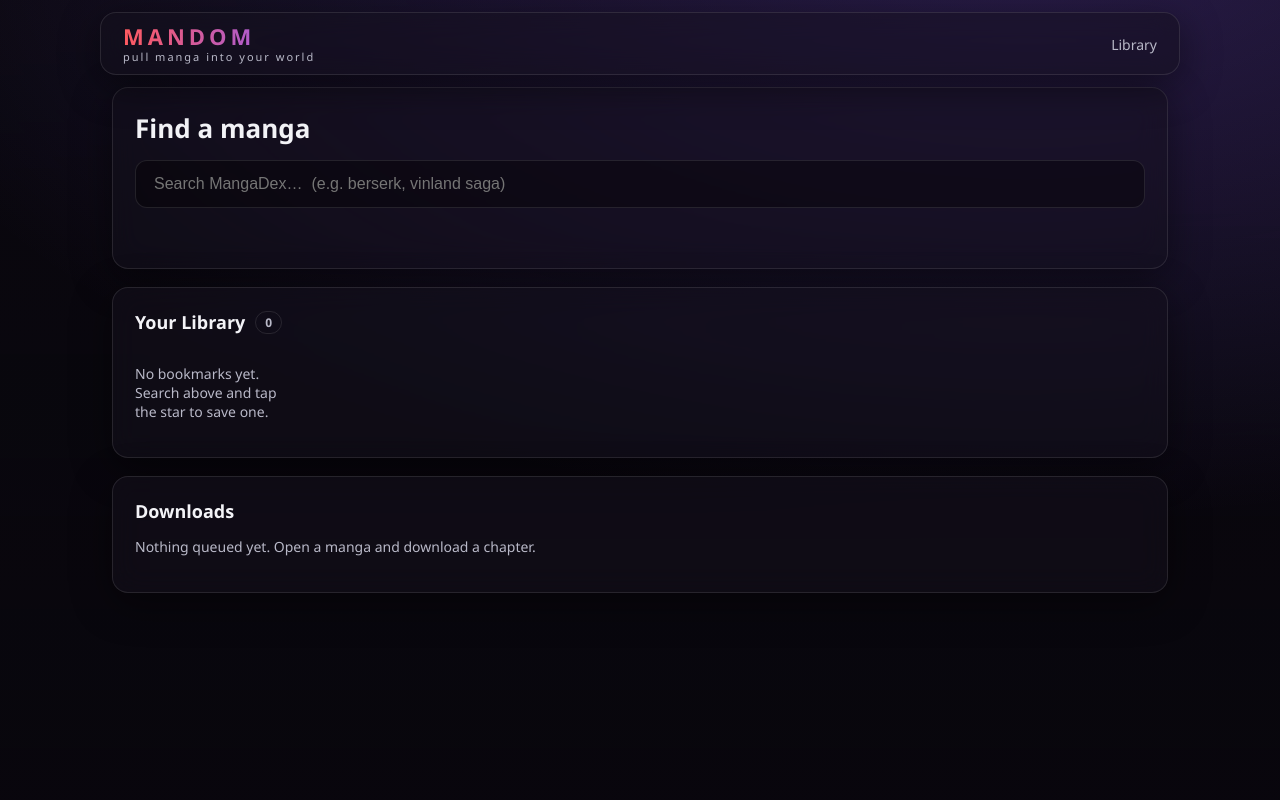
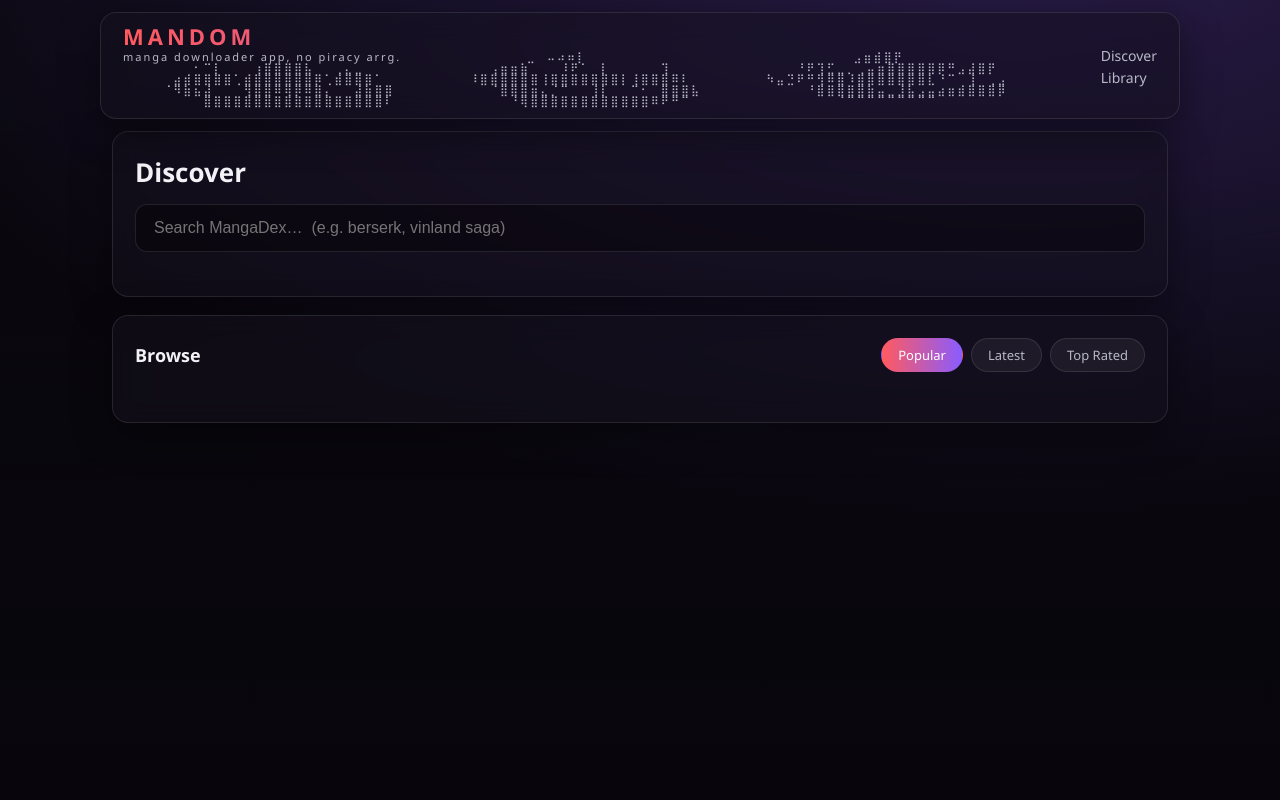
Before and after one commit to gcelikmasat/MANDOM, a FastAPI app: page / in a window 1280 px wide. Run offline with FastAPI, Linux system fonts and the light colour scheme; data that the repository does not hold is empty.

Commit message:
Add Discover (browse) home page + dedicated Library page
- Home page is now a MangaDex-style browsable shelf: Popular / Latest /
  Top Rated tabs via a new provider.browse(), plus live search
- Move bookmarks to their own /library page; nav gains Discover + Library
- Refactor cards into reusable _manga_card / _grid partials
- Tab active-state JS; chip styling

Verified live: 32-card popular grid with covers, tab switching, search,
bookmark toggle flowing into the Library page.

Co-Authored-By: Claude Opus 4.8 <noreply@anthropic.com>

```diff
--- a/app/providers/mangadex.py
+++ b/app/providers/mangadex.py
@@ -22,8 +22,17 @@ from app.services.ratelimit import RateLimiter
 API_BASE = "https://api.mangadex.org"
 UPLOADS_BASE = "https://uploads.mangadex.org"
 
-# Include every rating so anything the user legitimately reads is findable.
+# Include every rating so anything the user legitimately reads is findable via search.
 CONTENT_RATINGS = ["safe", "suggestive", "erotica", "pornographic"]
+# The browsable home shelf stays a bit tamer than raw search.
+BROWSE_RATINGS = ["safe", "suggestive", "erotica"]
+
+# Sort options for the home/discover shelf -> MangaDex order params.
+BROWSE_ORDERS = {
+    "popular": ("followedCount", "desc"),
+    "latest": ("latestUploadedChapter", "desc"),
+    "rating": ("rating", "desc"),
+}
 
 _RETRYABLE_STATUS = {429, 500, 502, 503, 504}
 
@@ -98,6 +107,25 @@ class MangaDexProvider:
                 "contentRating[]": CONTENT_RATINGS,
                 "availableTranslatedLanguage[]": [language],
                 "order[relevance]": "desc",
+            },
+        )
+        return [self._to_summary(item) for item in data.get("data", [])]
+
+    async def browse(
+        self, *, sort: str = "popular", language: str = "en", limit: int = 32, offset: int = 0
+    ) -> list[MangaSummary]:
+        """A discover shelf: top manga by popularity / recency / rating."""
+        field, direction = BROWSE_ORDERS.get(sort, BROWSE_ORDERS["popular"])
+        data = await self._get(
+            "/manga",
+            {
+                "limit": limit,
+                "offset": offset,
+                "includes[]": ["cover_art"],
+                "contentRating[]": BROWSE_RATINGS,
+                "availableTranslatedLanguage[]": [language],
+                "hasAvailableChapters": "true",
+                f"order[{field}]": direction,
             },
         )
         return [self._to_summary(item) for item in data.get("data", [])]
--- a/app/web/server.py
+++ b/app/web/server.py
@@ -75,11 +75,26 @@ def _bookmarked_ids() -> set[str]:
 # ---- pages ---------------------------------------------------------------
 
 @app.get("/", response_class=HTMLResponse)
-async def index(request: Request):
+async def home(request: Request):
+    return TEMPLATES.TemplateResponse(request, "home.html", {})
+
+
+@app.get("/library", response_class=HTMLResponse)
+async def library_page(request: Request):
     with get_session() as s:
         library = s.execute(select(Bookmark).order_by(Bookmark.created_at.desc())).scalars().all()
+    return TEMPLATES.TemplateResponse(request, "library.html", {"library": library})
+
+
+@app.get("/browse", response_class=HTMLResponse)
+async def browse(request: Request, sort: str = "popular"):
+    results = await app.state.provider.browse(
+        sort=sort, language=app.state.cfg.language, limit=32
+    )
     return TEMPLATES.TemplateResponse(
-        request, "index.html", {"library": library}
+        request, "partials/_grid.html",
+        {"results": results, "bookmarked": _bookmarked_ids(),
+         "empty": "Nothing to show right now."},
     )
 
 
@@ -87,11 +102,12 @@ async def index(request: Request):
 async def search(request: Request, q: str = ""):
     q = q.strip()
     if not q:
-        return HTMLResponse('<p class="hint">Type a title and hit search.</p>')
+        return HTMLResponse("")
     results = await app.state.provider.search(q, language=app.state.cfg.language, limit=18)
     return TEMPLATES.TemplateResponse(
-        request, "partials/_results.html",
-        {"results": results, "bookmarked": _bookmarked_ids()},
+        request, "partials/_grid.html",
+        {"results": results, "bookmarked": _bookmarked_ids(),
+         "empty": "No results. Try another title."},
     )
 
 
--- a/app/web/static/app.js
+++ b/app/web/static/app.js
@@ -1,3 +1,9 @@
+// Browse tab active-state toggle.
+function setActive(btn) {
+  btn.parentElement.querySelectorAll(".chip").forEach((c) => c.classList.remove("is-active"));
+  btn.classList.add("is-active");
+}
+
 // Shuffling wallpaper background. Drop images into the project's wallpapers/
 // folder and they rotate here. Falls back to the CSS gradient if empty.
 (function () {
--- a/app/web/static/styles.css
+++ b/app/web/static/styles.css
@@ -65,6 +65,18 @@ h1 { margin: 0 0 14px; font-size: 26px; }
 h2 { margin: 0 0 14px; font-size: 18px; display: flex; align-items: center; gap: 10px; }
 .count { font-size: 12px; color: var(--muted); border: 1px solid var(--line); border-radius: 999px; padding: 2px 9px; }
 
+.panel-head { display: flex; align-items: center; justify-content: space-between; gap: 14px; flex-wrap: wrap; margin-bottom: 6px; }
+.panel-head h2 { margin: 0; }
+.tabs { display: flex; gap: 8px; }
+.chip {
+  font-family: inherit; cursor: pointer; font-size: 13px; color: var(--muted);
+  background: rgba(255,255,255,0.05); border: 1px solid var(--line); border-radius: 999px; padding: 7px 16px;
+  transition: all .15s;
+}
+.chip:hover { color: var(--ink); background: rgba(255,255,255,0.10); }
+.chip.is-active { color: #fff; background: linear-gradient(90deg, var(--accent), var(--accent-2)); border-color: transparent; }
+.nav-link.active { color: var(--ink); }
+
 .search {
   width: 100%; padding: 14px 18px; font-size: 16px; color: var(--ink);
   background: rgba(0,0,0,0.35); border: 1px solid var(--line); border-radius: 12px; outline: none;
--- a/app/web/templates/base.html
+++ b/app/web/templates/base.html
@@ -14,10 +14,26 @@
   <header class="topbar glass">
     <a href="/" class="brand">
       <span class="brand-mark">MANDOM</span>
-      <span class="brand-sub">pull manga into your world</span>
+      <span class="brand-sub">manga downloader app, no piracy arrg.
+⠀⠀⠀⠀⠀⠀⠀⠀⠀⠀⠀⠀⣀⠀⠤⠴⠶⡇⠀⠀⠀⠀⠀⠀⠀⠀⠀⠀⠀⠀
+⠀⠀⠀⠀⠀⠀⠀⠀⠀⠀⠀⠀⠀⠀⣠⣶⣾⣿⡟⠀⠀⠀⠀⠀⠀⠀⠀⠀⠀⠀
+⠀⠀⠀⠀⠀⠀⠀⠂⠉⡇⠀⠀⠀⢰⣿⣿⣿⣿⣧⠀⠀⢀⣄⣀⠀⠀⠀⠀⠀⠀
+⠀⠀⠀⠀⠀⠀⢠⣶⣶⣷⠀⠀⠀⠸⠟⠁⠀⡇⠀⠀⠀⠀⠀⢹⠀⠀⠀⠀⠀⠀
+⠀⠀⠀⠀⠀⠀⠘⠟⢹⣋⣀⡀⢀⣤⣶⣿⣿⣿⣿⣿⡿⠛⣠⣼⣿⡟⠀⠀⠀⠀
+⠀⠀⠀⠀⠀⣴⣾⣿⣿⣿⣿⢁⣾⣿⣿⣿⣿⣿⣿⡿⢁⣾⣿⣿⣿⠁⠀⠀⠀⠀
+⠀⠀⠀⠀⠸⣿⣿⣿⣿⣿⣿⢸⣿⣿⣿⣿⣿⣿⣿⡇⢸⣿⣿⣿⠿⠇⠀⠀⠀⠀
+⠀⠀⠀⠳⣤⣙⠟⠛⢻⠿⣿⠸⣿⣿⣿⣿⣿⣿⣿⣇⠘⠉⠀⢸⠀⢀⣠⠀⠀⠀
+⠀⠀⠀⠀⠈⠻⣷⣦⣼⠀⠀⠀⢻⣿⣿⠿⢿⡿⠿⣿⡄⠀⠀⣼⣷⣿⣿⠀⠀⠀
+⠀⠀⠀⠀⠀⠀⠈⣿⣿⣿⣶⣄⡈⠉⠀⠀⢸⡇⠀⠀⠉⠂⠀⣿⣿⣿⣧⠀⠀⠀
+⠀⠀⠀⠀⠀⠀⠀⠘⣿⣿⣿⣿⣿⣷⣤⣀⣸⣧⣠⣤⣴⣶⣾⣿⣿⣿⡿⠀⠀⠀
+⠀⠀⠀⠀⠀⠀⠀⠀⣿⣿⣿⣿⣿⣿⣿⣿⣿⣿⣿⣿⣿⣿⣿⣿⣿⣿⠇⠀⠀⠀
+⠀⠀⠀⠀⠀⠀⠀⠀⠘⢿⣿⣿⣿⣿⣿⣿⣿⣿⣿⣿⣿⣿⠿⠟⠛⠉⠀⠀⠀⠀
+⠀⠀⠀⠀⠀⠀⠀⠀⠀⠀⠈⠉⠉⠉⠉⠉⠉⠉⠉⠉⠀⠀⠀⠀⠀⠀⠀⠀⠀⠀
+      </span>
     </a>
     <nav>
-      <a href="/" class="nav-link">Library</a>
+      <a href="/" class="nav-link">Discover</a>
+      <a href="/library" class="nav-link">Library</a>
     </nav>
   </header>
 
--- /dev/null
+++ b/app/web/templates/home.html
@@ -0,0 +1,38 @@
+{% extends "base.html" %}
+{% block content %}
+
+<section class="hero glass">
+  <h1>Discover</h1>
+  <input
+    class="search"
+    type="search"
+    name="q"
+    placeholder="Search MangaDex&hellip;  (e.g. berserk, vinland saga)"
+    autocomplete="off"
+    hx-get="/search"
+    hx-trigger="keyup changed delay:400ms, search"
+    hx-target="#results"
+    hx-indicator="#search-spin">
+  <span id="search-spin" class="spin htmx-indicator">searching&hellip;</span>
+  <div id="results"></div>
+</section>
+
+<section class="panel glass">
+  <div class="panel-head">
+    <h2>Browse</h2>
+    <div class="tabs" role="tablist">
+      <button class="chip is-active" hx-get="/browse?sort=popular" hx-target="#browse-grid"
+              onclick="setActive(this)">Popular</button>
+      <button class="chip" hx-get="/browse?sort=latest" hx-target="#browse-grid"
+              onclick="setActive(this)">Latest</button>
+      <button class="chip" hx-get="/browse?sort=rating" hx-target="#browse-grid"
+              onclick="setActive(this)">Top Rated</button>
+    </div>
+  </div>
+  <div id="browse-grid" hx-get="/browse?sort=popular" hx-trigger="load"
+       hx-indicator="#browse-spin">
+    <span id="browse-spin" class="spin htmx-indicator">loading&hellip;</span>
+  </div>
+</section>
+
+{% endblock %}
--- a/app/web/templates/index.html
+++ b/app/web/templates/library.html
@@ -1,21 +1,6 @@
 {% extends "base.html" %}
+{% block title %}Library — Mandom{% endblock %}
 {% block content %}
-
-<section class="hero glass">
-  <h1>Find a manga</h1>
-  <input
-    class="search"
-    type="search"
-    name="q"
-    placeholder="Search MangaDex&hellip;  (e.g. berserk, vinland saga)"
-    autocomplete="off"
-    hx-get="/search"
-    hx-trigger="keyup changed delay:400ms, search"
-    hx-target="#results"
-    hx-indicator="#search-spin">
-  <span id="search-spin" class="spin htmx-indicator">searching&hellip;</span>
-  <div id="results" class="cards"></div>
-</section>
 
 <section class="panel glass">
   <h2>Your Library <span class="count">{{ library|length }}</span></h2>
@@ -37,7 +22,7 @@
         </div>
       </article>
     {% else %}
-      <p class="hint">No bookmarks yet. Search above and tap the star to save one.</p>
+      <p class="hint">No bookmarks yet. Head to <a href="/">Discover</a>, find something, and tap ☆.</p>
     {% endfor %}
   </div>
 </section>
```
Also changed, not shown: app/web/templates/partials/_grid.html (added, +10 -0 lines), app/web/templates/partials/_manga_card.html (added, +11 -0 lines), app/web/templates/partials/_results.html (deleted, +0 -15 lines).
